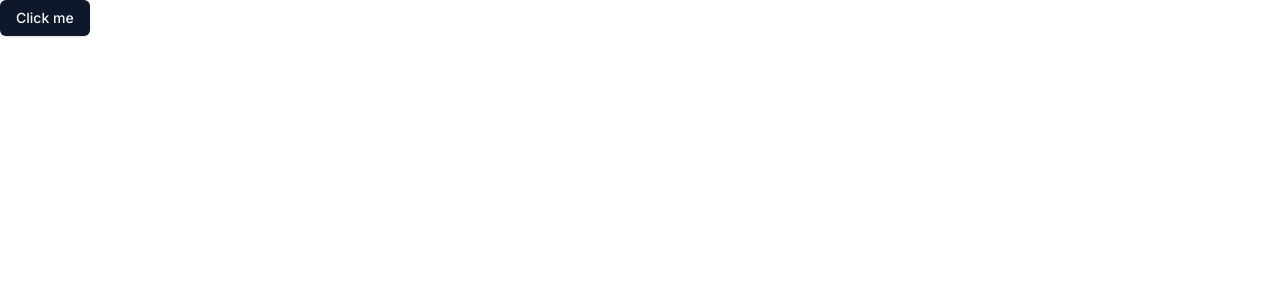
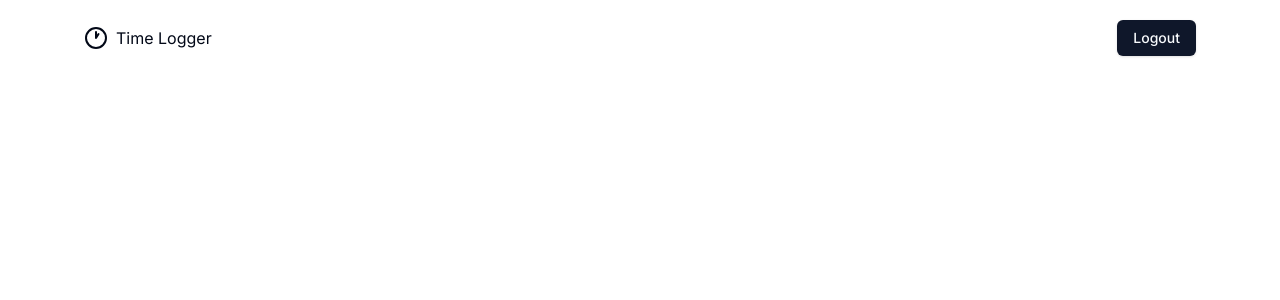
Before and after one commit to nihar-hegde/time-logger, a Next.js app: page / in a window 1280 px wide. Shown: the top 300 px of the page. Built offline with nearby package versions, Linux system fonts and the light colour scheme.

Commit message:
navbar complete

```diff
--- a/package.json
+++ b/package.json
@@ -13,11 +13,13 @@
     "@radix-ui/react-slot": "^1.0.2",
     "class-variance-authority": "^0.7.0",
     "clsx": "^2.0.0",
+    "lucide-react": "^0.288.0",
     "next": "13.5.6",
     "react": "^18",
     "react-dom": "^18",
     "tailwind-merge": "^1.14.0",
-    "tailwindcss-animate": "^1.0.7"
+    "tailwindcss-animate": "^1.0.7",
+    "zustand": "^4.4.4"
   },
   "devDependencies": {
     "@types/node": "^20",
--- a/src/app/layout.tsx
+++ b/src/app/layout.tsx
@@ -16,7 +16,10 @@ export default function RootLayout({
 }) {
   return (
     <html lang="en">
-      <body className={inter.className}>{children}</body>
+      <body className={inter.className}
+      >
+        <main className='max-w-6xl mx-auto min-h-screen'>{children}</main>
+      </body>
     </html>
   )
 }
--- a/src/app/page.tsx
+++ b/src/app/page.tsx
@@ -1,3 +1,4 @@
+import Navbar from '@/components/Navbar'
 import { Button } from '@/components/ui/button'
 import Image from 'next/image'
 
@@ -5,7 +6,7 @@ export default function Home() {
   return (
     <main>
       <div>
-        <Button variant={"default"}>Click me</Button>
+        <Navbar/>
       </div>
     </main>
   )
--- /dev/null
+++ b/src/components/Navbar.tsx
@@ -0,0 +1,17 @@
+import React from "react";
+import { Button } from "./ui/button";
+import {  Clock1 } from "lucide-react";
+
+const Navbar = () => {
+  return (
+    <div className="flex items-center justify-between p-5">
+      <div className="flex items-center gap-2">
+        <Clock1 className="text-xl"/>
+      <h1>Time Logger</h1>
+      </div>
+      <Button >Logout</Button>
+    </div>
+  );
+};
+
+export default Navbar;
```
Also changed, not shown: src/components/Calender.tsx (added), src/components/Logs.tsx (added), src/components/NewLog.tsx (added), 1 other file (tests, documents, lock files or other folders).
